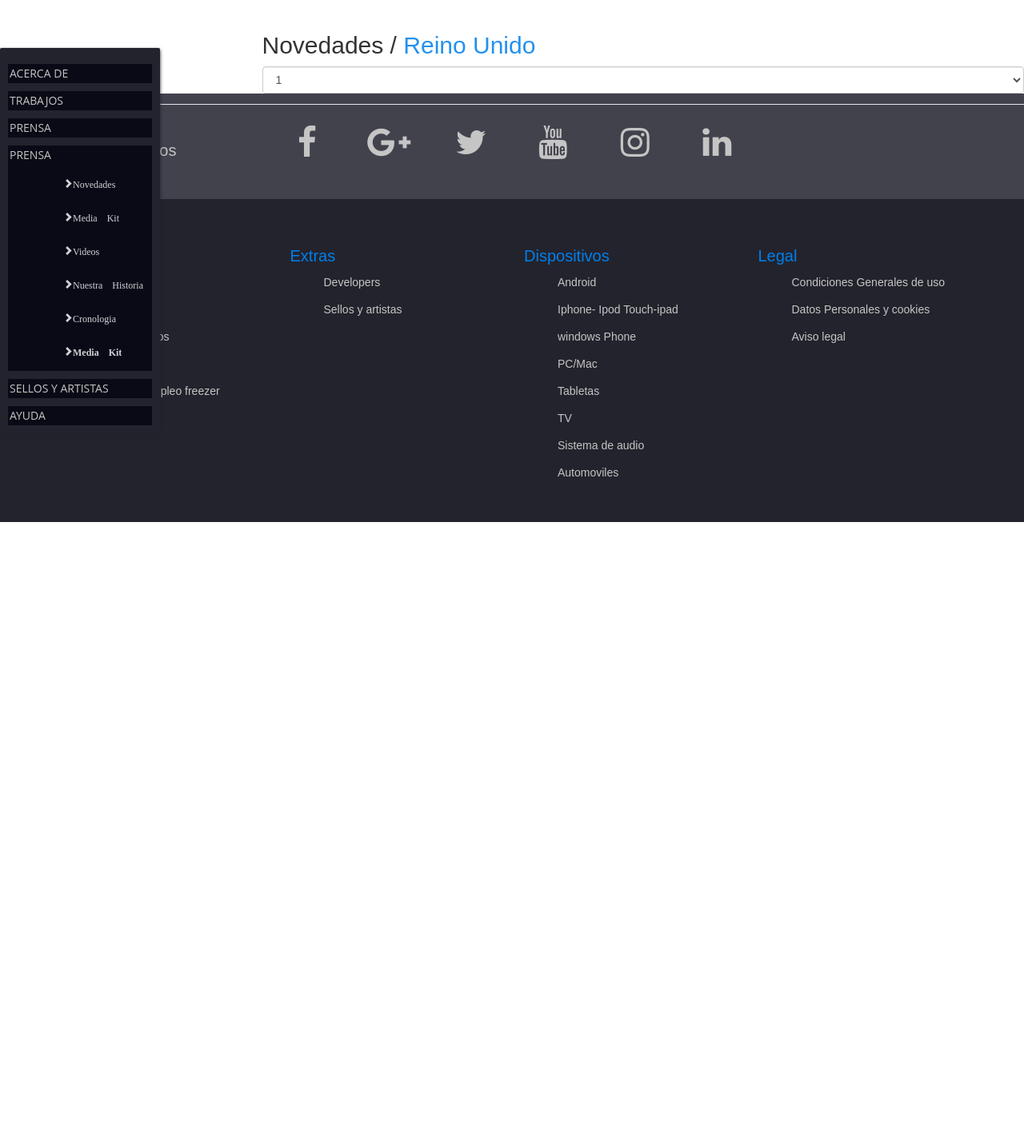
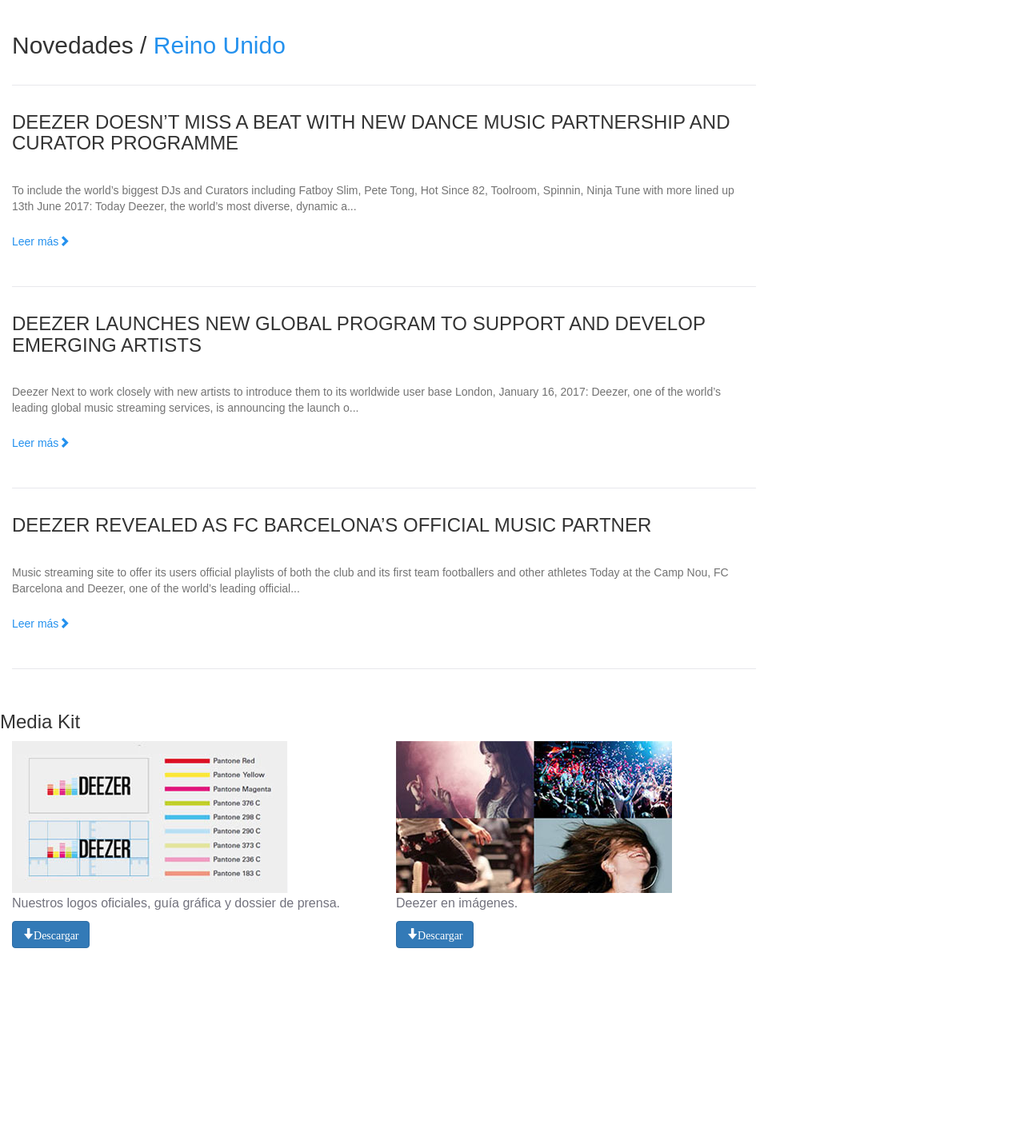
Before and after one commit to WilianBarahona/Deezer, a PHP site: page /press.html in a window 1280 px wide. Shown: the part 72-1498 px from the top of the page at 80% size. Run offline with PHP 8.4, Linux system fonts and the light colour scheme; some web fonts are replaced.

Commit message:
press
comente la barra, esta media fea, pero quitandola no queda tan parecida
como la pagina original, creo que hay que dejarla aunque este fea, pero
mejor la quite...

```diff
--- a/css/supporOffer.css
+++ b/css/supporOffer.css
@@ -225,6 +225,9 @@ a:hover{
     position:relative;
 }
 
+.cont-press{
+    background-color: #F9F9FB;
+}
 .Disp{
 	width: 25%;
 	height: 400px;
@@ -256,12 +259,23 @@ a:hover{
     background-color:#F8F8FB;
 }
 
+.press{
+    color: #2491EE;
+    padding: 5px 0px 5px 0px;
+}
+
+.press>a{
+    color: #2491EE;
+}
+
+
 .col-center{
     float: none;
     margin: 0 auto;
 }
 
-.column-left{position:absolute;
+.column-left{
+    position:absolute;
     top:0;
     width:200px;
     z-index:20
--- a/press.html
+++ b/press.html
@@ -43,7 +43,8 @@
         </div><!--/.nav-collapse -->
       </div>
     </nav>
-
+    <!--Barra Lateral->
+    <div class="cont-press">
       <div class="row">
       	<div class="col-lg-3">
       		<div class="column-left fixed">
@@ -103,18 +104,11 @@
       			</div>
       		</div>
       	</div>
+        <!-df---->
 
       	<div class="col-lg-9">
       		<div>
   				<h2>Novedades /<span style="color: #2491EE;"> Reino Unido</span></h2>
-					<select class="form-control">
-						<option>1</option>
-						<option>2</option>
-						<option>3</option>
-						<option>4</option>
-						<option>5</option>
-					</select>
-    		</div>
       		</div>
 
         <h2 class="divider">
@@ -122,80 +116,74 @@
            <div class="divider-text">
            </div>
         </h2>
+
+        <h3>DEEZER DOESN’T MISS A BEAT WITH NEW DANCE MUSIC PARTNERSHIP AND CURATOR PROGRAMME</h3><br>
+        <span class="help-block">To include the world’s biggest DJs and Curators including Fatboy Slim, Pete Tong, Hot Since 82, Toolroom, Spinnin, Ninja Tune with more lined up 13th June 2017: Today Deezer, the world’s most diverse, dynamic a...</span>
+        <div class="press">
+          <a href="#" class="title">
+            <h5>Leer más<span class="glyphicon glyphicon-chevron-right"></span></h5>
+          </a>
       	</div>
 
-<div class="contenedor2" style="background-color: rgb(66, 66, 77);text-align: center;">
+        <h2 class="divider">
+          <div class="divider-line"></div>
+           <div class="divider-text">
+           </div>
+        </h2>
+
+        <h3>DEEZER LAUNCHES NEW GLOBAL PROGRAM TO SUPPORT AND DEVELOP EMERGING ARTISTS</h3><br>
+        <span class="help-block">Deezer Next to work closely with new artists to introduce them to its worldwide user base London, January 16, 2017: Deezer, one of the world’s leading global music streaming services, is announcing the launch o...</span>
+        <div class="press">
+          <a href="#" class="title">
+            <h5>Leer más<span class="glyphicon glyphicon-chevron-right"></span></h5>
+          </a>
+        </div>
+
+        <h2 class="divider">
+          <div class="divider-line"></div>
+           <div class="divider-text">
+           </div>
+        </h2>
+
+        <h3>DEEZER REVEALED AS FC BARCELONA’S OFFICIAL MUSIC PARTNER</h3><br>
+        <span class="help-block">Music streaming site to offer its users official playlists of both the club and its first team footballers and other athletes Today at the Camp Nou, FC Barcelona and Deezer, one of the world’s leading official...</span>
+        <div class="press">
+          <a href="#" class="title">
+            <h5>Leer más<span class="glyphicon glyphicon-chevron-right"></span></h5>
+          </a>
+        </div>
+
+        <h2 class="divider">
+          <div class="divider-line"></div>
+           <div class="divider-text">
+           </div>
+        </h2>
+
         <div class="row">
-      <div class="col-lg-3 col-md-3 col-sm-3 col-xs-3">
-        <h3 class="fuente" style="color: #c5c5c5; font-size:20px;">Siguenos</h3>
+          <h3>Media Kit</h3>
+          <div class="col-lg-6">
+            <img src="img/press/mediakit.jpg">
+            <p>Nuestros logos oficiales, guía gráfica y dossier de prensa.</p>
+            <button type="button" class="btn btn-primary"><span class="glyphicon glyphicon-arrow-down">Descargar</span></button>
           </div>
-      <div class="col-lg-1 col-md-1 col-sm-3 col-xs-3">
-        <a href="#" class="fa fa-facebook fa-3x"></a>
-      </div>
-      <div class="col-lg-1 col-md-1 col-sm-3 col-xs-3">
-        <a href="#"  class="fa fa-google-plus fa-3x"></a>
-      </div>
-      <div class="col-lg-1 col-md-1 col-sm-3 col-xs-3">
-        <a href="#" class="fa fa-twitter fa-3x"></a>
-      </div>
-      <div class="col-lg-1 col-md-1 col-sm-3 col-xs-3">
-        <a href="#" class="fa fa-youtube fa-3x" ></a>
-      </div>
-      <div class="col-lg-1 col-md-1 col-sm-3 col-xs-3">
-        <a href="#" class="fa fa-instagram fa-3x"></a>
-      </div>
-      <div class="col-lg-1 col-md-1 col-sm-3 col-xs-3">
-        <a href="#" class="fa fa-linkedin fa-3x"></a>
-      </div>
+          <div class="col-lg-5">
+            <img src="img/press/mediakit2.jpg">
+            <p>Deezer en imágenes.</p>
+            <button type="button" class="btn btn-primary"><span class="glyphicon glyphicon-arrow-down">Descargar</span></button>
           </div>
 
         </div>
 
-  <div class="contenedor3">
-    <div class="container">
-      <div class="row">
-        <div class="col-lg-3">
-        <h3 class="pp">Freezer</h3>
-        <ul>
-          <li><a href="#">Ofertas</a></li>
-          <li><a href="#">Ventajas</a></li>
-          <li><a href="#">Quienes Somos</a></li>
-          <li><a href="#">Prensa</a></li>
-          <li><a href="#">Ofertas de empleo freezer</a></li>
-        </ul>
+      </div>
 
     </div>
-        <div class="col-lg-3">
-        <h3 class="pp">Extras</h3>
-        <ul>
-          <li><a href="#">Developers</a></li>
-          <li><a href="#">Sellos y artistas</a></li>
-        </ul>
-        </div>
-      <div class="col-lg-3">
-        <h3 class="pp">Dispositivos</h3>
-        <ul>
-          <li><a href="#">Android</a></li>
-          <li><a href="#">Iphone- Ipod Touch-ipad</a></li>
-          <li><a href="#">windows Phone</a></li>
-          <li><a href="#">PC/Mac</a></li>
-          <li><a href="#">Tabletas</a></li>
-          <li><a href="#">TV</a></li>
-          <li><a href="#">Sistema de audio</a></li>
-          <li><a href="#">Automoviles</a></li>
-        </ul>
-        </div>
-      <div class="col-lg-3">
-        <h3 class="pp">Legal</h3>
-        <ul>
-          <li><a href="#">Condiciones Generales de uso</a></li>
-          <li><a href="#">Datos Personales y cookies</a></li>
-          <li><a href="#">Aviso legal</a></li>
-        </ul>
-        </div>
-    </div>
-  </div>
-</div>
+
+
+
+
+
+
+
 
     <!-- Bootstrap core JavaScript
     ================================================== -->
```
Also changed, not shown: templates/index.html (+4 -4 lines), img/press/mediakit.jpg (added), img/press/mediakit2.jpg (added). Lines whose indentation alone changed are shown as unchanged.
